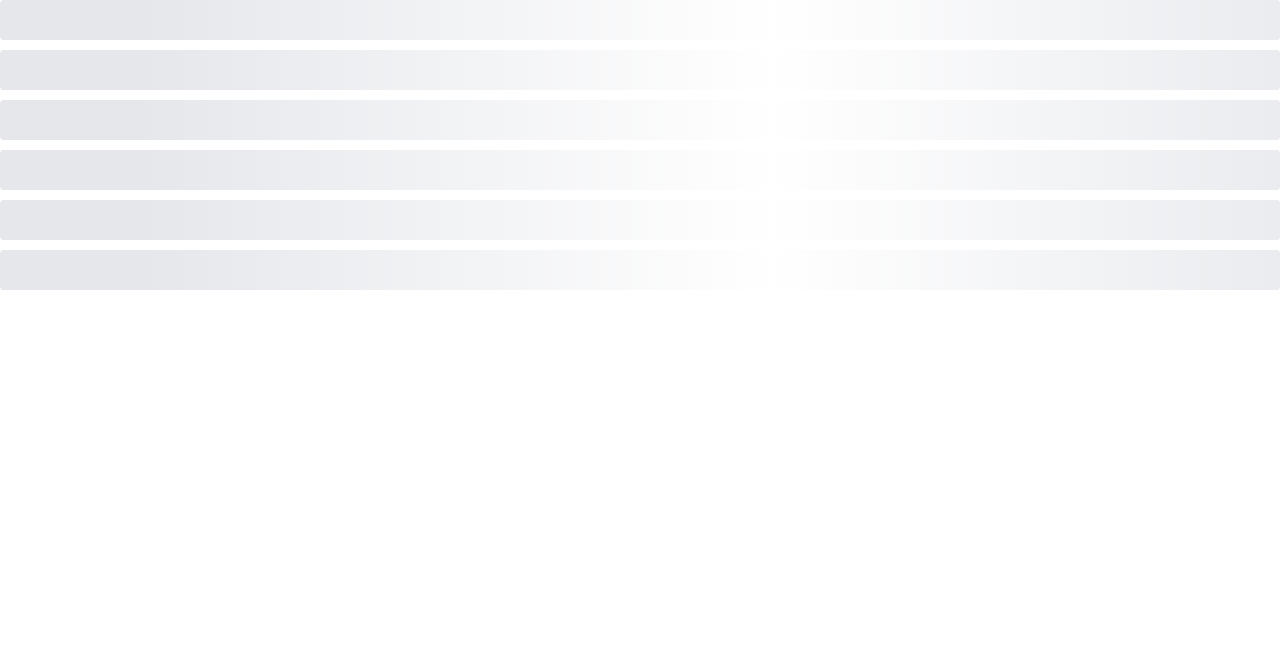
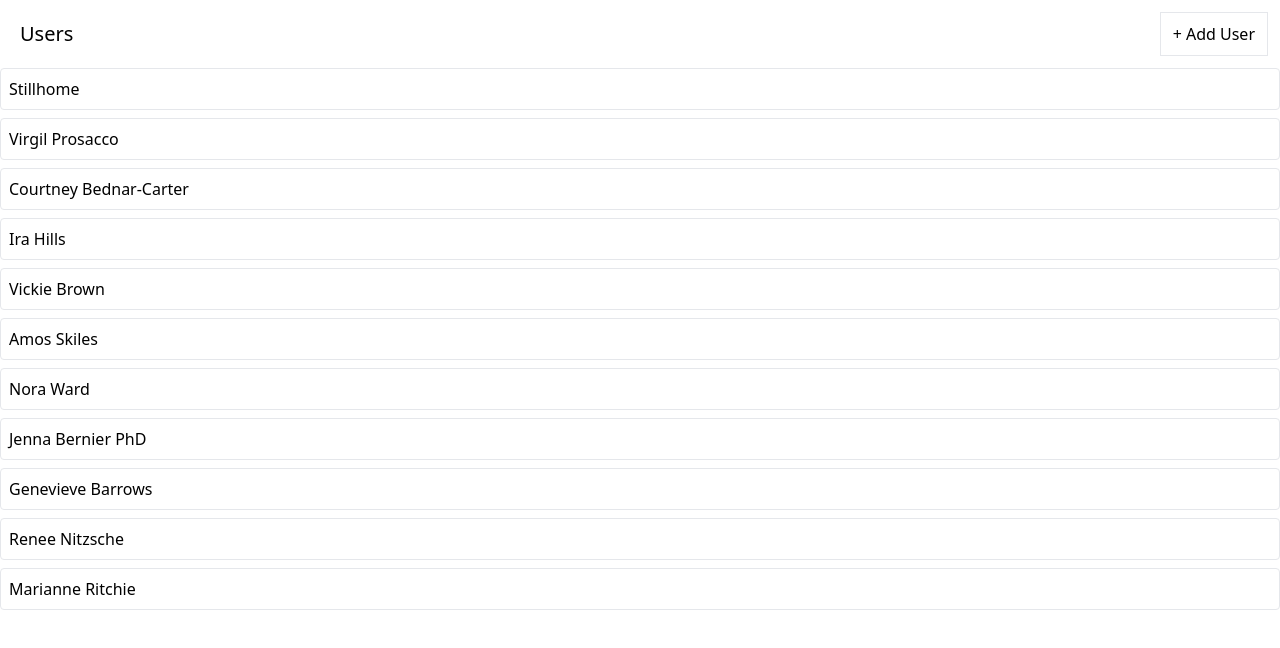
Before and after one commit to colson0x1/musegram, a React (Create React App) app: page / in a window 1280 px wide. Shown: the top 648 px of the page. Built offline with nearby package versions, Linux system fonts and the light colour scheme; data requests are answered from the project's data file.

Commit message:
handle loading state using promise returned from dispatch

```diff
--- a/db.json
+++ b/db.json
@@ -39,6 +39,10 @@
     {
       "name": "Renee Nitzsche",
       "id": 10
+    },
+    {
+      "name": "Marianne Ritchie",
+      "id": 11
     }
   ],
   "albums": [],
--- a/src/components/UsersList.js
+++ b/src/components/UsersList.js
@@ -17,12 +17,8 @@ function UsersList() {
     setIsLoadingUsers(true);
     dispatch(fetchUsers())
       .unwrap()
-      .then(() => {
-        console.log('Fetched successfully..')
-      })
-      .catch(() => {
-        console.log('Error retrieving.. ')
-      })
+      .catch((err) => setLoadingUsersError(err))
+      .finally(() => setIsLoadingUsers(false));
   }, [dispatch]);
 
   const handleUserAdd = () => {
```
